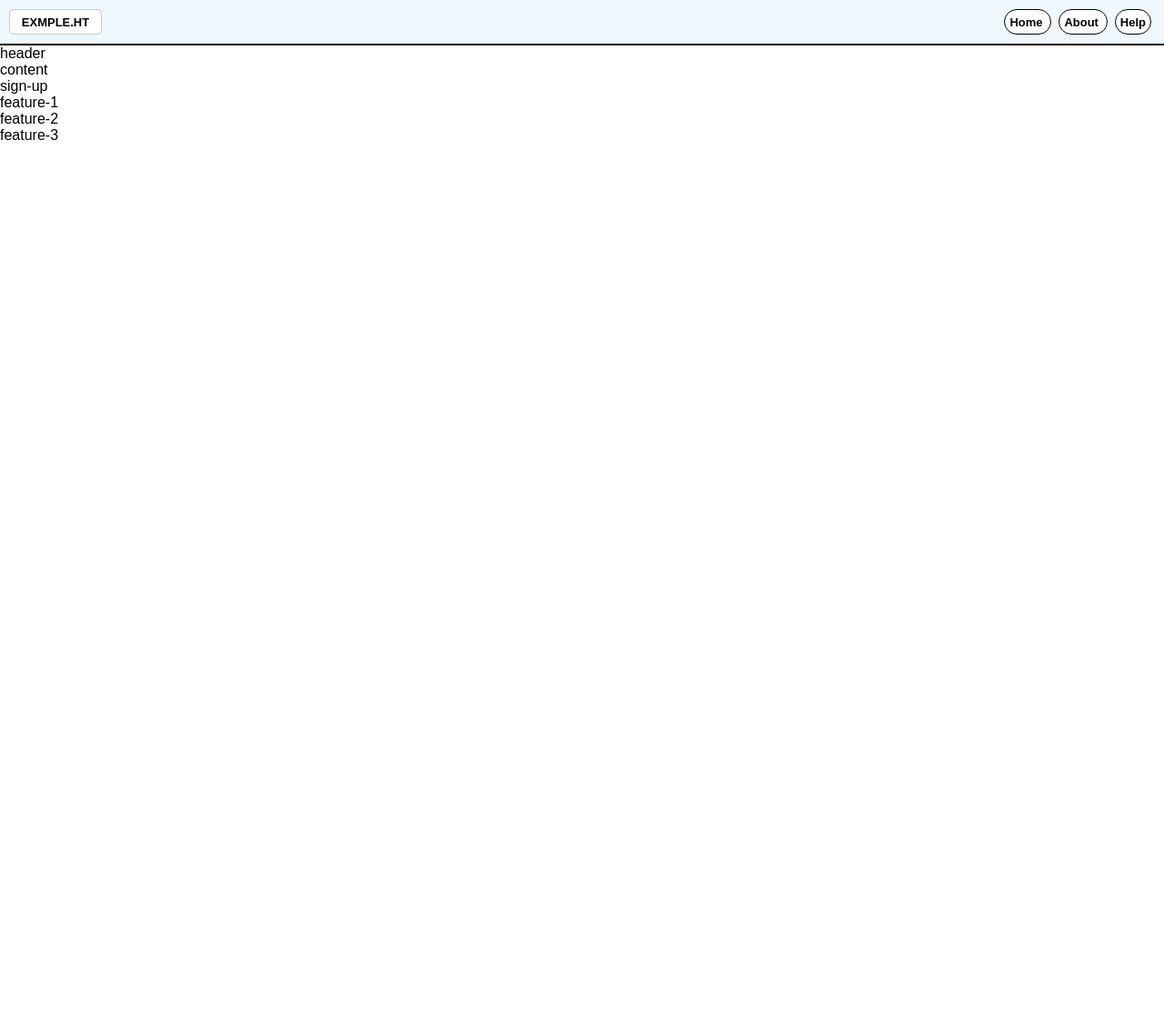
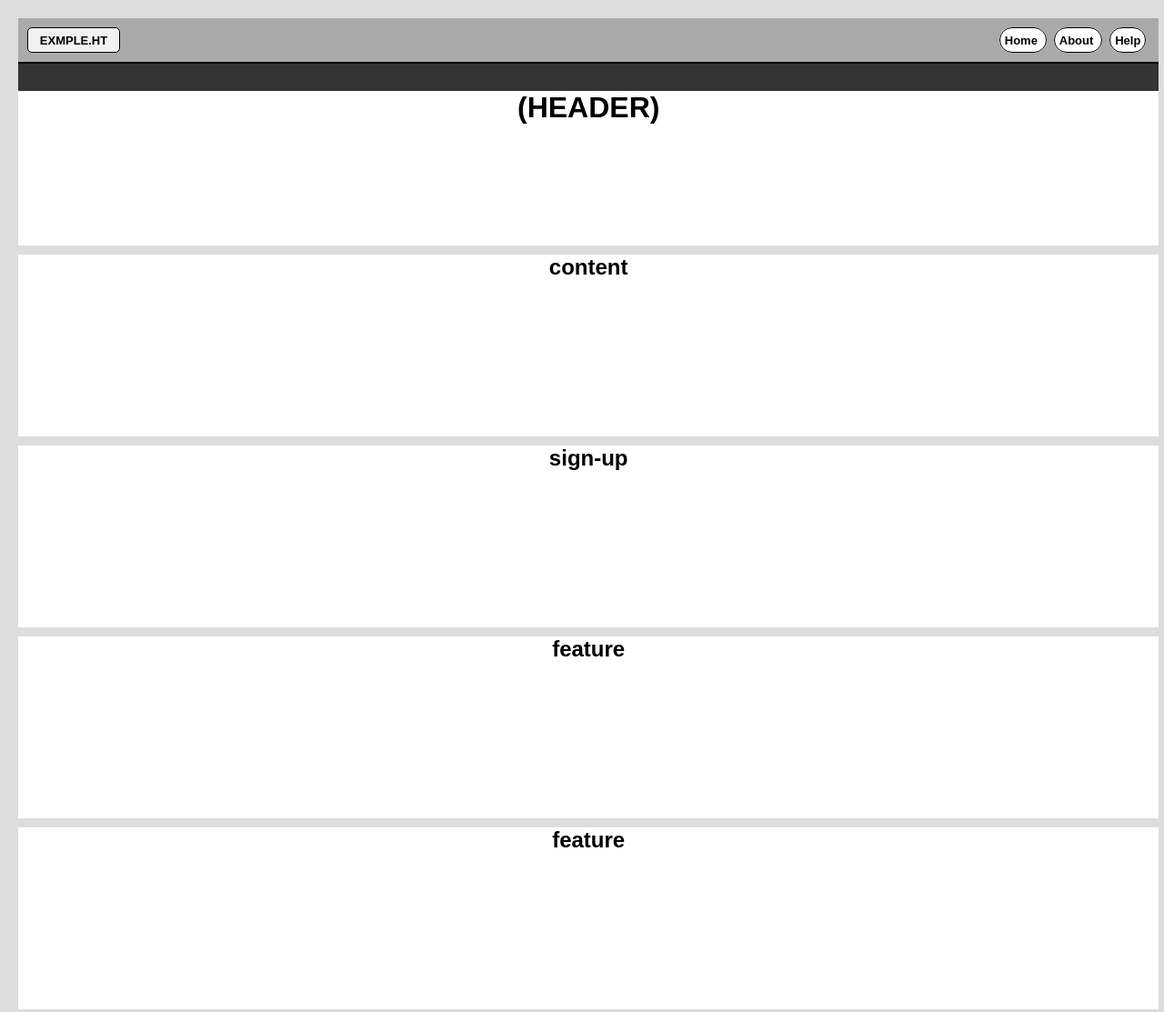
Before and after one commit to slva643/layout01, a plain HTML site: page index.html in a window 1280 px wide. Shown: the top 1113 px of the page at 91% size. Before the commit the page ends 800 px from the top, so only its background shows below. Drawn offline with Linux system fonts and the light colour scheme.

Commit message:
atualizando

```diff
--- a/Css/style.css
+++ b/Css/style.css
@@ -6,13 +6,14 @@
 }
 
 body {
-    width: 100whx;
-    height: 100hw;
+    width: 98%;
+    height: 100vh;
+    margin: 20px;
+    background-color: #ddd;
 }
 
 menu {
-
-    background-color: aliceblue;
+    background-color: #aaa;
     border-bottom: 2px solid black;
 }
 
@@ -31,8 +32,8 @@ nav {
 }
 
 .cab-p {
-    background-color: white;
-    border: 1px solid rgba(150, 190, 223, 0.733);
+    background-color: #f1f1f1;
+    border: 1px solid black;
     border-radius: 5px;
     padding: 5px;
     width: 90px;
@@ -56,5 +57,37 @@ a {
 }
 
 a:hover {
-    background-color: blanchedalmond;
+    color: blueviolet;
+    text-decoration: underline;
 }
+.head-menu {
+    background-color: #333;
+    height: 30px;
+}
+
+header {
+    background-color: white;
+    height: 200px;
+}
+
+h1 {
+    text-align: center;
+}
+
+.content {
+    background-color: white;
+    height: 200px;
+    margin-top: 10px;
+}
+
+.sign-up {
+    background-color: white;
+    height: 200px;
+    margin-top: 10px;
+}
+
+.feature {
+    background-color: white;
+    height: 200px;
+    margin-top: 10px;
+}
--- a/index.html
+++ b/index.html
@@ -31,16 +31,25 @@
         </div>
     </menu>
     <header>
-        <div class="head-menu">
-            header
-        </div>
+        <div class="head-menu"></div>
+        <h1>(HEADER)</h1>
     </header>
     <main>
-        <section class="content">content</section>
-        <section class="sign-up">sign-up</section>
-        <section class="feature-1">feature-1</section>
-        <section class="feature-2">feature-2</section>
-        <section class="feature-3">feature-3</section>
+        <section class="content">
+            <h1>content</h1>
+        </section>
+        <section class="sign-up">
+            <h1>sign-up</h1>
+        </section>
+        <section class="feature">
+            <h1>feature</h1>
+        </section>
+        <section class="feature">
+            <h1>feature</h1>
+        </section>
+        <section class="feature">
+            <h1>feature</h1>
+        </section>
     </main>
 </body>
 
```
